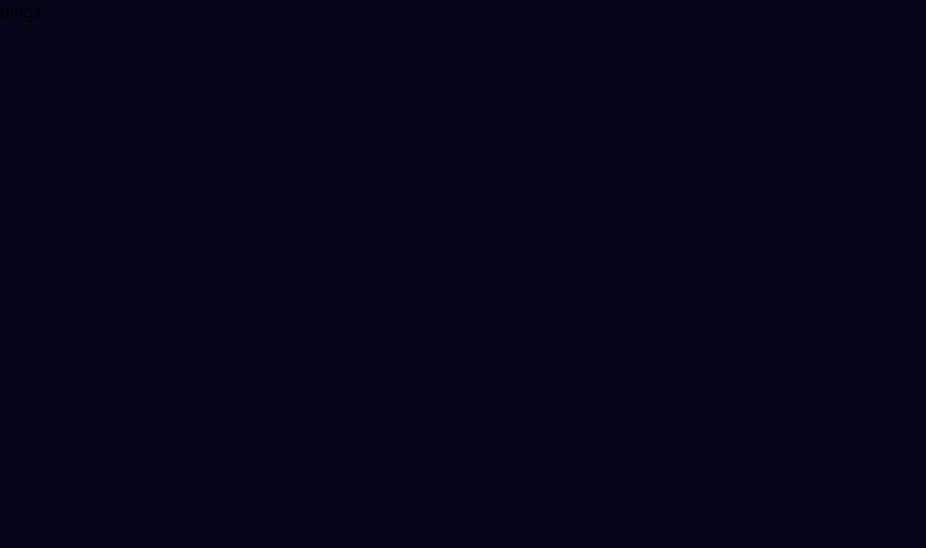
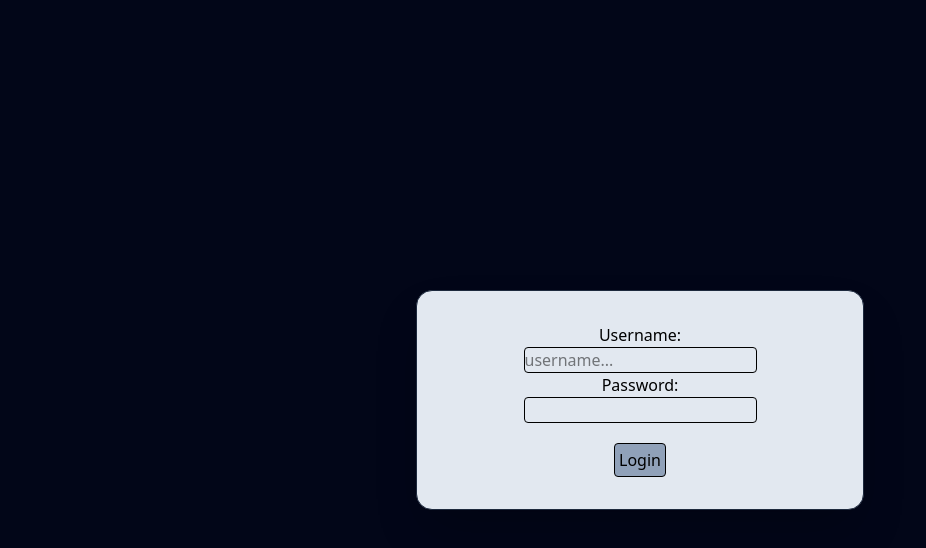
Before and after one commit to erwitte/applicationOverview, a React (Vite) app: page / in a window 1280 px wide. Shown: the top 548 px of the page, without its empty margins (0-926 px from the left). Built offline with nearby package versions, Linux system fonts and the light colour scheme.

Commit message:
login frontend dummy done

```diff
--- a/src/App.tsx
+++ b/src/App.tsx
@@ -3,7 +3,12 @@ import Login from './Login';
 function App() {
   return (
     <>
-      <div className="">
+      <div className="min-h-screen
+                      w-full
+                      bg-slate-950
+                      flex
+                      justify-center
+                      items-center">
         <Login></Login>
       </div>
     </>
--- a/src/Login.jsx
+++ b/src/Login.jsx
@@ -1,8 +1,10 @@
 function Login(){
     return (
         <>
-            <div className="min-h-screen w-full bg-slate-950">
-                <p>dings</p>
+            <div className="w-full max-w-md bg-slate-200 border border-slate-800 p-8 rounded-2xl shadow-2xl flex items-center justify-center flex-col">
+                <span>Username: </span> <input className="border border-black-200 rounded" type="text" placeholder="username..."></input>
+                <span>Password: </span> <input className="border border-black-200 rounded" type="password"></input>
+                <button className="border border-black-200 cursor-pointer rounded mt-5 p-1 bg-slate-400">Login</button>
             </div>
         </>
     )
--- a/tailwind.config.ts
+++ b/tailwind.config.ts
@@ -1,8 +1,7 @@
-/** @type {import('tailwindcss').Config} */
 export default {
     content: [
       "./index.html",
-      "./src/**/*.{js,ts,jsx,tsx}", // This line is crucial!
+      "./src/**/*.{js,ts,jsx,tsx}",
     ],
     theme: {
       extend: {},
```
